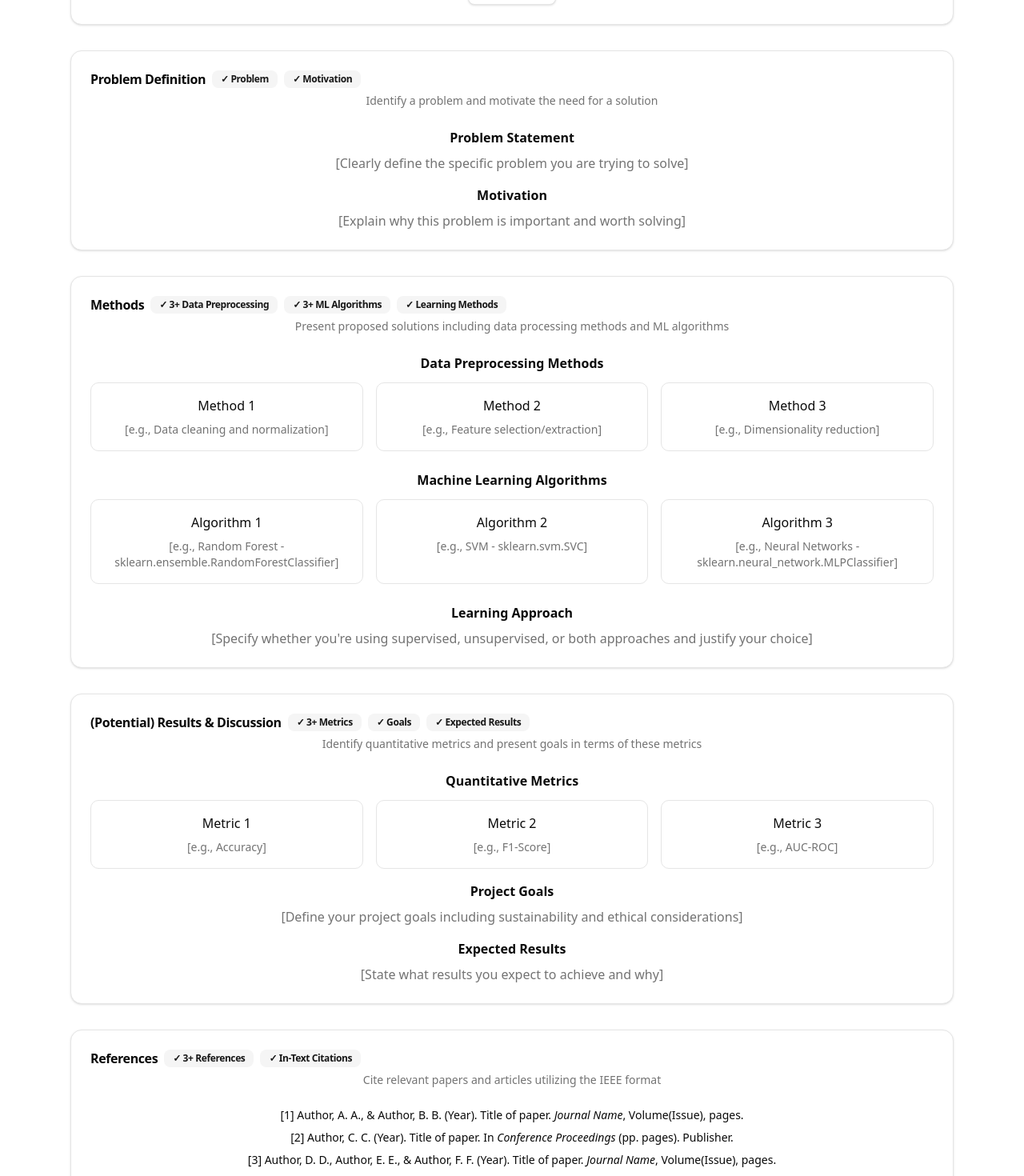
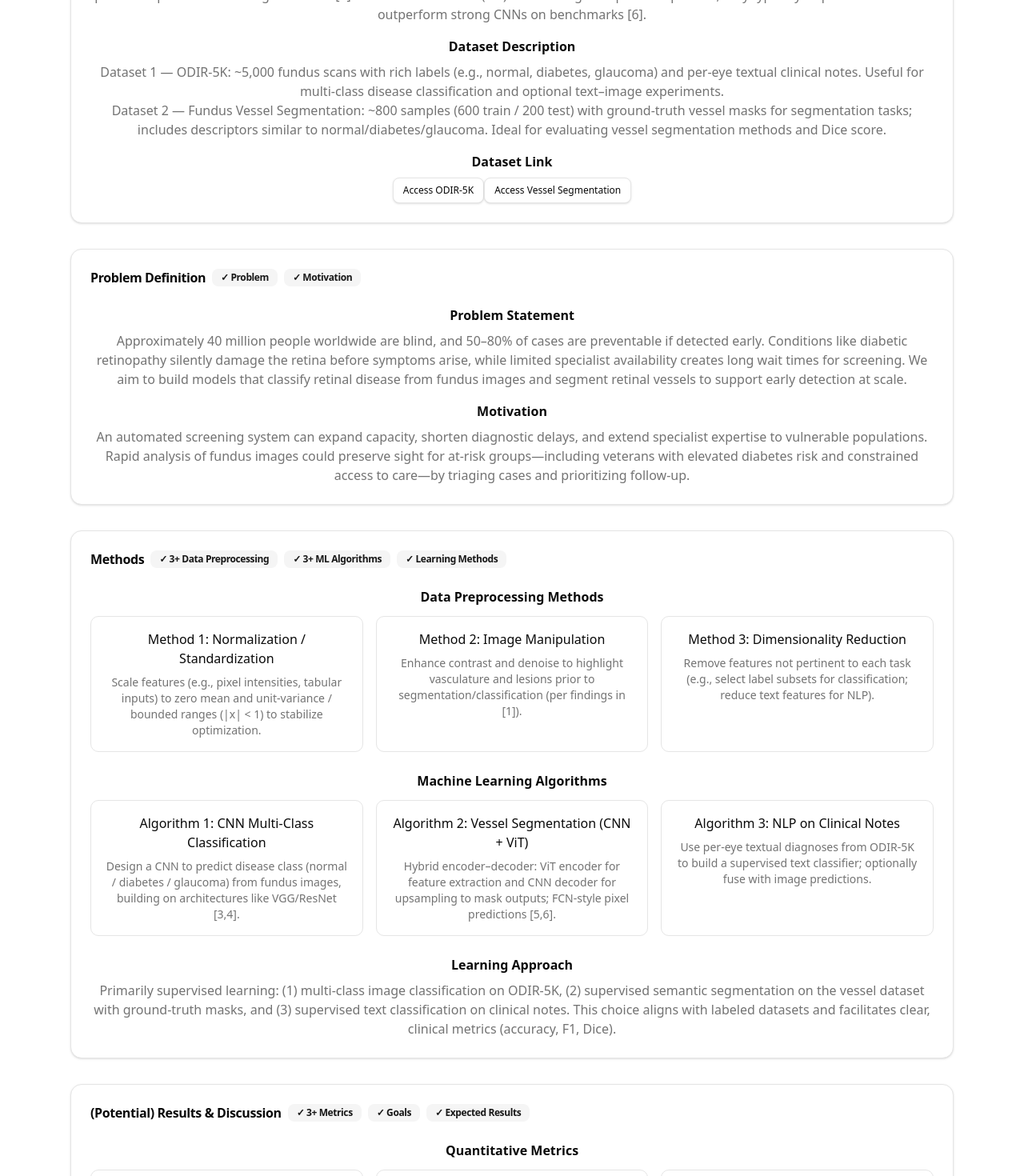
Before and after one commit to soshi04/mlproject, a React (Vite) app: page / in a window 1280 px wide. Shown: the part 800-2270 px from the top of the page at 80% size. Built offline with nearby package versions, Linux system fonts and the light colour scheme.

Commit message:
Completed entire proposal page

```diff
--- a/src/App.tsx
+++ b/src/App.tsx
@@ -5,6 +5,8 @@ import { Separator } from './components/ui/separator'
 import stevenImage from './data/steven.png'
 import sohumImage from './data/sohum.png'
 import connorImage from './data/Connor_Smith.jpg'
+import adamImage from './data/adam.jpg'
+import yuhanImage from './data/yuhan.jpg'
 import './App.css'
 
 function App() {
@@ -24,14 +26,11 @@ function App() {
       <section className="py-8 md:py-16 px-4 md:px-6">
         <div className="container mx-auto max-w-4xl text-center">
           <h2 className="text-4xl font-bold mb-4">
-            [Your Project Title Here]
+            Automated Retinal Disease Detection from Fundus Images
           </h2>
           <p className="text-xl text-muted-foreground mb-8">
-            A comprehensive machine learning approach to [problem domain]
+          A comprehensive machine learning approach to early screening and segmentation of retinal disease
           </p>
-          <Button size="lg">
-            View Full Proposal
-          </Button>
         </div>
       </section>
 
@@ -49,39 +48,40 @@ function App() {
                 <Badge variant="secondary">✓ Dataset Link</Badge>
               </CardTitle>
               <CardDescription>
-                Provide an introduction of your topic and literature review of related work
-
-
-
-
               </CardDescription>
             </CardHeader>
             <CardContent className="space-y-4">
               <div>
                 <h4 className="font-semibold mb-2">Topic Introduction</h4>
                 <p className="text-muted-foreground">
-                  [Add your topic introduction here - explain the domain and context of your project]
+                Eye diseases are among the leading causes of vision loss and blindness. Early detection and prevention are crucial for preserving vision. Leveraging machine learning to analyze large volumes of retinal (fundus) images can accelerate diagnosis and support timely treatment for millions worldwide by scaling specialist expertise.
                 </p>
               </div>
               <div>
                 <h4 className="font-semibold mb-2">Literature Review</h4>
                 <p className="text-muted-foreground">
-                  [Summarize related work and existing research in this area]
+                Segmentation of retinal vessels using preprocessing to boost contrast and reduce noise combined with CNN-based models achieves &gt;90% accuracy across multiple datasets [1]. Broader deep learning reviews note that many diseases of the eye, brain, and cardiovascular system manifest in the retina, motivating automated analysis pipelines [2]. For classification/segmentation backbones, standard CNNs learn hierarchical features; VGGNet deepens with small kernels [3], ResNet mitigates vanishing gradients via residual blocks [4], and FCNs enable pixel-wise predictions for segmentation [5]. Vision Transformers (ViT) model images as patch sequences, they typically require more data to outperform strong CNNs on benchmarks [6].
                 </p>
               </div>
               <div>
                 <h4 className="font-semibold mb-2">Dataset Description</h4>
                 <p className="text-muted-foreground">
-                  [Describe your dataset, its features, size, and characteristics]
+                <span className="font-medium">Dataset 1 — ODIR-5K:</span> ~5,000 fundus scans with rich labels (e.g., normal, diabetes, glaucoma) and per-eye textual clinical notes. Useful for multi-class disease classification and optional text–image experiments. <br />
+                  <span className="font-medium">Dataset 2 — Fundus Vessel Segmentation:</span> ~800 samples (600 train / 200 test) with ground-truth vessel masks for segmentation tasks; includes descriptors similar to normal/diabetes/glaucoma. Ideal for evaluating vessel segmentation methods and Dice score.
                 </p>
               </div>
               <div>
                 <h4 className="font-semibold mb-2">Dataset Link</h4>
                 <Button variant="outline" size="sm" asChild>
-                  <a href="https://www.kaggle.com/" target="_blank" rel="noopener noreferrer">
-                    Access Dataset
-                  </a>
-                </Button>
+                    <a href="https://www.kaggle.com/datasets/andrewmvd/ocular-disease-recognition-odir5k" target="_blank" rel="noopener noreferrer">
+                      Access ODIR-5K
+                    </a>
+                  </Button>
+                  <Button variant="outline" size="sm" asChild>
+                    <a href="https://www.kaggle.com/datasets/nikitamanaenkov/fundus-image-dataset-for-vessel-segmentation" target="_blank" rel="noopener noreferrer">
+                      Access Vessel Segmentation
+                    </a>
+                  </Button>
               </div>
             </CardContent>
           </Card>
@@ -94,21 +94,18 @@ function App() {
                 <Badge variant="secondary">✓ Problem</Badge>
                 <Badge variant="secondary">✓ Motivation</Badge>
               </CardTitle>
-              <CardDescription>
-                Identify a problem and motivate the need for a solution
-              </CardDescription>
             </CardHeader>
             <CardContent className="space-y-4">
               <div>
                 <h4 className="font-semibold mb-2">Problem Statement</h4>
                 <p className="text-muted-foreground">
-                  [Clearly define the specific problem you are trying to solve]
+                Approximately 40 million people worldwide are blind, and 50–80% of cases are preventable if detected early. Conditions like diabetic retinopathy silently damage the retina before symptoms arise, while limited specialist availability creates long wait times for screening. We aim to build models that classify retinal disease from fundus images and segment retinal vessels to support early detection at scale.
                 </p>
               </div>
               <div>
                 <h4 className="font-semibold mb-2">Motivation</h4>
                 <p className="text-muted-foreground">
-                  [Explain why this problem is important and worth solving]
+                An automated screening system can expand capacity, shorten diagnostic delays, and extend specialist expertise to vulnerable populations. Rapid analysis of fundus images could preserve sight for at-risk groups—including veterans with elevated diabetes risk and constrained access to care—by triaging cases and prioritizing follow-up.
                 </p>
               </div>
             </CardContent>
@@ -123,30 +120,27 @@ function App() {
                 <Badge variant="secondary">✓ 3+ ML Algorithms</Badge>
                 <Badge variant="secondary">✓ Learning Methods</Badge>
               </CardTitle>
-              <CardDescription>
-                Present proposed solutions including data processing methods and ML algorithms
-              </CardDescription>
             </CardHeader>
             <CardContent className="space-y-6">
               <div>
                 <h4 className="font-semibold mb-3">Data Preprocessing Methods</h4>
                 <div className="grid grid-cols-1 md:grid-cols-3 gap-4">
                   <div className="p-4 border rounded-lg">
-                    <h5 className="font-medium mb-2">Method 1</h5>
+                    <h5 className="font-medium mb-2">Method 1: Normalization / Standardization</h5>
                     <p className="text-sm text-muted-foreground">
-                      [e.g., Data cleaning and normalization]
+                    Scale features (e.g., pixel intensities, tabular inputs) to zero mean and unit-variance / bounded ranges (|x| &lt; 1) to stabilize optimization.
                     </p>
                   </div>
                   <div className="p-4 border rounded-lg">
-                    <h5 className="font-medium mb-2">Method 2</h5>
+                    <h5 className="font-medium mb-2">Method 2: Image Manipulation</h5>
                     <p className="text-sm text-muted-foreground">
-                      [e.g., Feature selection/extraction]
+                    Enhance contrast and denoise to highlight vasculature and lesions prior to segmentation/classification (per findings in [1]).
                     </p>
                   </div>
                   <div className="p-4 border rounded-lg">
-                    <h5 className="font-medium mb-2">Method 3</h5>
+                    <h5 className="font-medium mb-2">Method 3: Dimensionality Reduction</h5>
                     <p className="text-sm text-muted-foreground">
-                      [e.g., Dimensionality reduction]
+                    Remove features not pertinent to each task (e.g., select label subsets for classification; reduce text features for NLP).
                     </p>
                   </div>
                 </div>
@@ -156,21 +150,21 @@ function App() {
                 <h4 className="font-semibold mb-3">Machine Learning Algorithms</h4>
                 <div className="grid grid-cols-1 md:grid-cols-3 gap-4">
                   <div className="p-4 border rounded-lg">
-                    <h5 className="font-medium mb-2">Algorithm 1</h5>
+                    <h5 className="font-medium mb-2">Algorithm 1: CNN Multi-Class Classification</h5>
                     <p className="text-sm text-muted-foreground">
-                      [e.g., Random Forest - sklearn.ensemble.RandomForestClassifier]
+                    Design a CNN to predict disease class (normal / diabetes / glaucoma) from fundus images, building on architectures like VGG/ResNet [3,4].
                     </p>
                   </div>
                   <div className="p-4 border rounded-lg">
-                    <h5 className="font-medium mb-2">Algorithm 2</h5>
+                    <h5 className="font-medium mb-2">Algorithm 2: Vessel Segmentation (CNN + ViT)</h5>
                     <p className="text-sm text-muted-foreground">
-                      [e.g., SVM - sklearn.svm.SVC]
+                    Hybrid encoder–decoder: ViT encoder for feature extraction and CNN decoder for upsampling to mask outputs; FCN-style pixel predictions [5,6].
                     </p>
                   </div>
                   <div className="p-4 border rounded-lg">
-                    <h5 className="font-medium mb-2">Algorithm 3</h5>
+                    <h5 className="font-medium mb-2">Algorithm 3: NLP on Clinical Notes</h5>
                     <p className="text-sm text-muted-foreground">
-                      [e.g., Neural Networks - sklearn.neural_network.MLPClassifier]
+                    Use per-eye textual diagnoses from ODIR-5K to build a supervised text classifier; optionally fuse with image predictions.
                     </p>
                   </div>
                 </div>
@@ -179,7 +173,7 @@ function App() {
               <div>
                 <h4 className="font-semibold mb-2">Learning Approach</h4>
                 <p className="text-muted-foreground">
-                  [Specify whether you're using supervised, unsupervised, or both approaches and justify your choice]
+                Primarily supervised learning: (1) multi-class image classification on ODIR-5K, (2) supervised semantic segmentation on the vessel dataset with ground-truth masks, and (3) supervised text classification on clinical notes. This choice aligns with labeled datasets and facilitates clear, clinical metrics (accuracy, F1, Dice).
                 </p>
               </div>
             </CardContent>
@@ -194,30 +188,27 @@ function App() {
                 <Badge variant="secondary">✓ Goals</Badge>
                 <Badge variant="secondary">✓ Expected Results</Badge>
               </CardTitle>
-              <CardDescription>
-                Identify quantitative metrics and present goals in terms of these metrics
-              </CardDescription>
             </CardHeader>
             <CardContent className="space-y-4">
               <div>
                 <h4 className="font-semibold mb-3">Quantitative Metrics</h4>
                 <div className="grid grid-cols-1 md:grid-cols-3 gap-4">
                   <div className="p-4 border rounded-lg text-center">
-                    <h5 className="font-medium mb-2">Metric 1</h5>
+                    <h5 className="font-medium mb-2">Metric 1: Accuracy</h5>
                     <p className="text-sm text-muted-foreground">
-                      [e.g., Accuracy]
+                    Percent of images correctly classified by the CNN.
                     </p>
                   </div>
                   <div className="p-4 border rounded-lg text-center">
-                    <h5 className="font-medium mb-2">Metric 2</h5>
+                    <h5 className="font-medium mb-2">Metric 2: Dice Score</h5>
                     <p className="text-sm text-muted-foreground">
-                      [e.g., F1-Score]
+                    Overlap between predicted and ground-truth vessel masks for segmentation.
                     </p>
                   </div>
                   <div className="p-4 border rounded-lg text-center">
-                    <h5 className="font-medium mb-2">Metric 3</h5>
+                    <h5 className="font-medium mb-2">Metric 3: F1-Score</h5>
                     <p className="text-sm text-muted-foreground">
-                      [e.g., AUC-ROC]
+                    Harmonic mean of precision and recall for classification.
                     </p>
                   </div>
                 </div>
@@ -226,14 +217,14 @@ function App() {
               <div>
                 <h4 className="font-semibold mb-2">Project Goals</h4>
                 <p className="text-muted-foreground">
-                  [Define your project goals including sustainability and ethical considerations]
+                Achieve ≥90% classification accuracy on ODIR-5K, a Dice score ≥0.80 on vessel segmentation, and F1-score ≥0.85 across classes. Ensure reproducible training, documentable preprocessing, and ethical considerations (fairness across demographics, data privacy, and appropriate clinical disclaimers).
                 </p>
               </div>
 
               <div>
                 <h4 className="font-semibold mb-2">Expected Results</h4>
                 <p className="text-muted-foreground">
-                  [State what results you expect to achieve and why]
+                Based on prior work, we expect contrast-enhanced preprocessing plus CNN backbones to yield strong classification, and a ViT-encoder/CNN-decoder to produce competitive vessel masks on the segmentation dataset. Incorporating textual clinical notes may further improve class separability for ambiguous cases.
                 </p>
               </div>
             </CardContent>
@@ -253,14 +244,23 @@ function App() {
             </CardHeader>
             <CardContent>
               <div className="space-y-2">
-                <p className="text-sm">
-                  [1] Author, A. A., & Author, B. B. (Year). Title of paper. <em>Journal Name</em>, Volume(Issue), pages.
+              <p>
+                  [1] U. Bhimavarapu, “Retina Blood Vessels Segmentation and Classification with the Multi-featured Approach,” <em>J. Imaging Inform. Med.</em>, vol. 38, no. 1, pp. 520–533, Aug. 2024.
                 </p>
-                <p className="text-sm">
-                  [2] Author, C. C. (Year). Title of paper. In <em>Conference Proceedings</em> (pp. pages). Publisher.
+                <p>
+                  [2] S. Muchuchuti and S. Viriri, “Retinal Disease Detection Using Deep Learning Techniques: A Comprehensive Review,” <em>J. Imaging</em>, vol. 9, no. 4, Apr. 2023.
                 </p>
-                <p className="text-sm">
-                  [3] Author, D. D., Author, E. E., & Author, F. F. (Year). Title of paper. <em>Journal Name</em>, Volume(Issue), pages.
+                <p>
+                  [3] K. Simonyan and A. Zisserman, “Very Deep Convolutional Networks for Large-Scale Image Recognition,” <em>arXiv</em>:1409.1556, 2014.
+                </p>
+                <p>
+                  [4] K. He, X. Zhang, S. Ren, and J. Sun, “Deep Residual Learning for Image Recognition,” in <em>CVPR</em>, 2016, pp. 770–778.
+                </p>
+                <p>
+                  [5] J. Long, E. Shelhamer, and T. Darrell, “Fully Convolutional Networks for Semantic Segmentation,” in <em>CVPR</em>, 2015, pp. 3431–3440.
+                </p>
+                <p>
+                  [6] A. Dosovitskiy <em>et al.</em>, “An Image is Worth 16×16 Words: Transformers for Image Recognition at Scale,” <em>arXiv</em>:2010.11929, 2020.
                 </p>
               </div>
             </CardContent>
@@ -292,12 +292,12 @@ function App() {
                   style={{ objectPosition: 'center 10%' }}
                 />
               </div>
-              <h3 className="font-semibold text-lg mb-2">Steven</h3>
+              <h3 className="font-semibold text-lg mb-2">Steven Murley</h3>
               <p className="text-sm text-muted-foreground">
-                Group Leader github test text
+                Project Manager
               </p>
               <p className="text-xs text-muted-foreground mt-2">
-                Helped on the project
+                Organized the GitHub repository, created the Gantt chart, contributed on website, and defined the problem statement. Also played a leading role in coordinating and delivering the final presentation.
               </p>
             </CardContent>
           </Card>
@@ -314,25 +314,30 @@ function App() {
               </div>
               <h3 className="font-semibold text-lg mb-2">Sohum Joshi</h3>
               <p className="text-sm text-muted-foreground">
-                Computer Vision Specialist
+                Infrastructure and Technical Lead
               </p>
               <p className="text-xs text-muted-foreground mt-2">
-                Created and designed the website and worked on CV model.
+              Authored and refined the methods section, described the dataset in detail, managed GitHub contributions, developed the proposal website, and presented technical details during the presentation.
               </p>
             </CardContent>
           </Card>
 
           <Card className="text-center">
             <CardContent className="pt-6">
-              <div className="w-24 h-24 bg-muted rounded-full mx-auto mb-4 flex items-center justify-center">
-                <span className="text-2xl text-muted-foreground">📷</span>
+              <div className="w-24 h-24 rounded-full mx-auto mb-4 overflow-hidden">
+              <img
+                  src={adamImage}
+                  alt="Adam"
+                  className="w-full h-full object-cover object-center"
+                  style={{ objectPosition: 'center 10%' }}
+                />
               </div>
-              <h3 className="font-semibold text-lg mb-2">[Team Member 3]</h3>
+              <h3 className="font-semibold text-lg mb-2">Adam Bakr</h3>
               <p className="text-sm text-muted-foreground">
-                [Role/Specialization]
+              Data Analyst & Research Specialist
               </p>
               <p className="text-xs text-muted-foreground mt-2">
-                [Brief description of their contribution to the project]
+              Led the development of evaluation metrics, conducted a comprehensive literature review, researched preprocessing methods, and contributed significantly to the team’s presentation.
               </p>
             </CardContent>
           </Card>
@@ -342,15 +347,20 @@ function App() {
         <div className="grid grid-cols-1 md:grid-cols-2 gap-6 max-w-2xl mx-auto">
           <Card className="text-center">
             <CardContent className="pt-6">
-              <div className="w-24 h-24 bg-muted rounded-full mx-auto mb-4 flex items-center justify-center">
-                <span className="text-2xl text-muted-foreground">📷</span>
+              <div className="w-24 h-24 rounded-full mx-auto mb-4 overflow-hidden">
+              <img
+                  src={yuhanImage}
+                  alt="Yuhan"
+                  className="w-full h-full object-cover object-center"
+                  style={{ objectPosition: 'center 10%' }}
+                />
               </div>
-              <h3 className="font-semibold text-lg mb-2">[Team Member 4]</h3>
+              <h3 className="font-semibold text-lg mb-2">Yuhan Wei</h3>
               <p className="text-sm text-muted-foreground">
-                [Role/Specialization]
+              Research & Evaluation Specialist
               </p>
               <p className="text-xs text-muted-foreground mt-2">
-                [Brief description of their contribution to the project]
+              Worked on developing methods and metrics, conducted literature review research, and presented results as part of the final team presentation.
               </p>
             </CardContent>
           </Card>
@@ -367,10 +377,10 @@ function App() {
               </div>
               <h3 className="font-semibold text-lg mb-2">Connor Smith</h3>
               <p className="text-sm text-muted-foreground">
-                [Role/Specialization] - idea guy
+              Research Writer & Documentation Lead
               </p>
               <p className="text-xs text-muted-foreground mt-2">
-                Helped research final project topic and write proposal,
+              Wrote the introduction, conducted literature review research, contributed to the methods section, presented key findings, and compiled the project’s references.
               </p>
             </CardContent>
           </Card>
```
